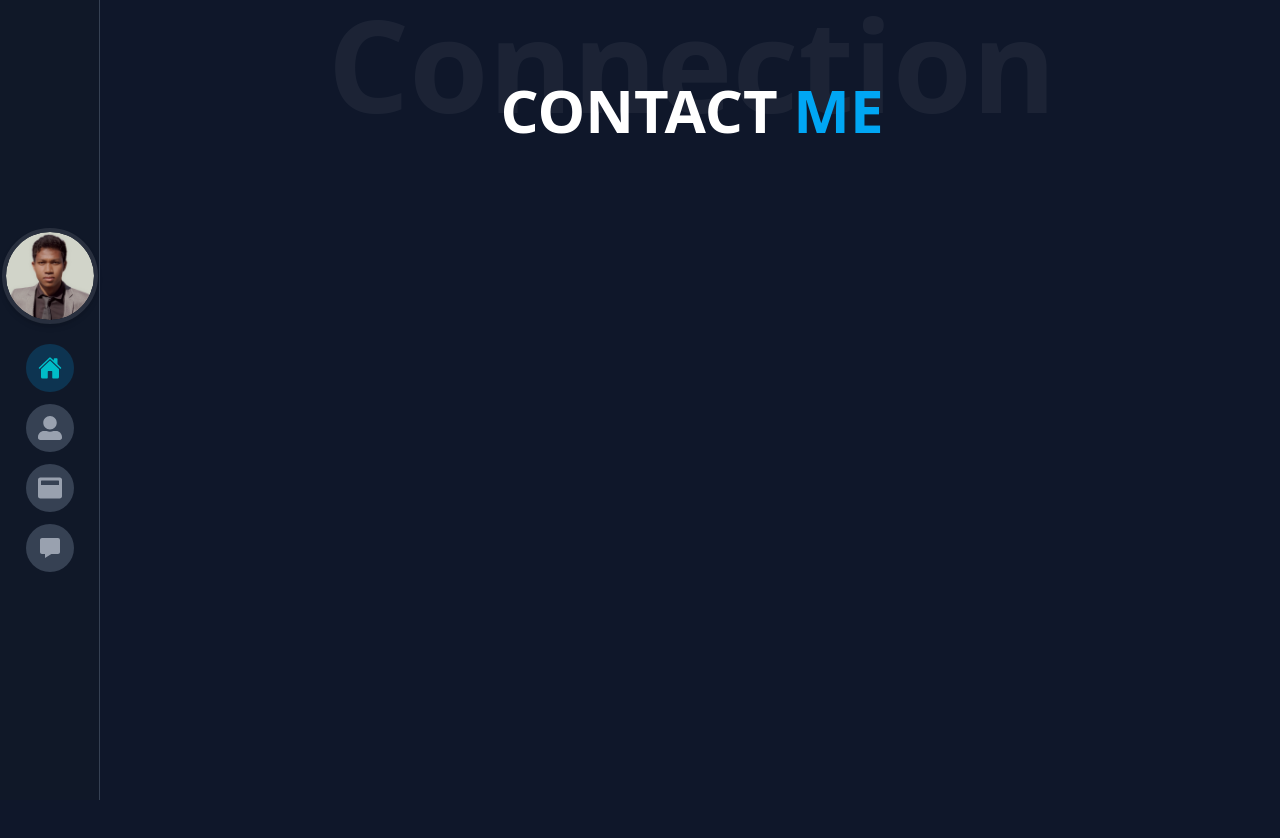
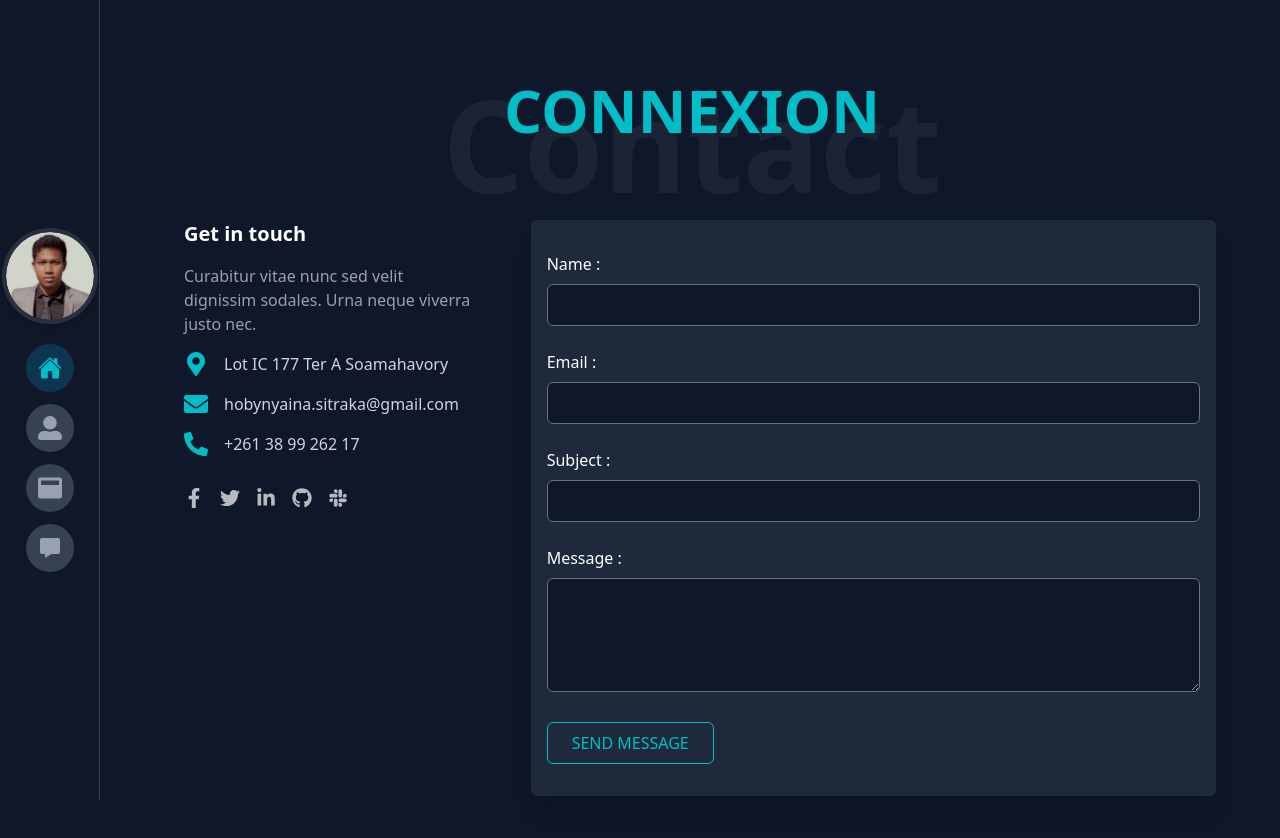
Before and after one commit to HobyNyAina/MyPortfolio, a Next.js app: page /contact in a window 1280 px wide. Shown: the top 838 px of the page. Before the commit the page ends 800 px from the top, so only its background shows below. Built offline with nearby package versions, Linux system fonts and the light colour scheme.

Commit message:
feat: 'Page Contact'

```diff
--- a/src/app/contact/page.tsx
+++ b/src/app/contact/page.tsx
@@ -1,28 +1,99 @@
 'use client'
 
 import { motion } from 'framer-motion'
+import { FaEnvelope, FaPhoneAlt, FaMapMarkerAlt } from 'react-icons/fa';
+import { FaFacebookF, FaTwitter, FaLinkedinIn, FaGithub, FaSlack } from 'react-icons/fa';
 
 export default function Contact() {
   return (
     <section className="bg-[#0f172a] text-white py-20 px-4 md:px-16 relative overflow-hidden">
-      <div className="max-w-7xl mx-auto text-center">
+      <div className="max-w-7xl mx-auto">
+        <div className="text-center mb-20 relative px-4">
           <motion.span
             initial={{ opacity: 0, y: 20 }}
             whileInView={{ opacity: 0.05, y: 0 }}
             transition={{ duration: 0.8 }}
-          className="absolute top-[70] inset-0 text-9xl md:text-9xl font-bold text-white select-none pointer-events-none z-0"
-        >
-          Connection
+            className="absolute inset-0 text-8xl md:text-9xl font-bold text-white select-none pointer-events-none z-0"
+          >Contact
           </motion.span>
-
           <motion.h2
             initial={{ opacity: 0, y: -20 }}
             whileInView={{ opacity: 1, y: 0 }}
             transition={{ duration: 0.6 }}
-          className="relative text-6xl font-bold mb-16 z-10"
+            className="relative text-6xl font-bold z-10"
+          ><span className="text-[#00BDC8]">CONNEXION</span>
+          </motion.h2>
+        </div>
+        <div className="grid grid-cols-1 md:grid-cols-12 gap-10 items-start">
+          <div className="md:col-span-4 space-y-6 z-10 px-4">
+            <div className="flex flex-col items-center md:items-start text-center md:text-left space-y-4">
+              <h3 className="text-xl font-semibold">Get in touch</h3>
+              <p className="text-gray-400">Curabitur vitae nunc sed velit dignissim sodales. Urna neque viverra justo nec.</p>
+
+              <div className="flex items-center gap-4 text-gray-300">
+                <FaMapMarkerAlt className="text-2xl text-[#00BDC8]" />
+                <span>Lot IC 177 Ter A Soamahavory</span>
+              </div>
+
+              <div className="flex items-center gap-4 text-gray-300">
+                <FaEnvelope className="text-2xl text-[#00BDC8]" />
+                <span>hobynyaina.sitraka@gmail.com</span>
+              </div>
+
+              <div className="flex items-center gap-4 text-gray-300">
+                <FaPhoneAlt className="text-2xl text-[#00BDC8]" />
+                <span>+261 38 99 262 17</span>
+              </div>
+
+              <div className="flex gap-4 pt-4">
+                {[FaFacebookF, FaTwitter, FaLinkedinIn, FaGithub, FaSlack].map((Icon, idx) => (
+                  <Icon key={idx} className="text-white/70 hover:text-[#00BDC8] text-xl cursor-pointer" />
+                ))}
+              </div>
+            </div>
+          </div>
+
+          <form className="md:col-span-8 bg-[#1e293b] p-8 rounded-md space-y-6 shadow-xl px-4">
+            <div>
+              <label className="block mb-2">Name :</label>
+              <input
+                type="text"
+                placeholder=""
+                className="w-full px-4 py-2 rounded-md bg-[#0f172a] border border-gray-500 focus:outline-none focus:ring-2 focus:ring-[#00BDC8]"
+              />
+            </div>
+            <div>
+              <label className="block mb-2">Email :</label>
+              <input
+                type="email"
+                placeholder=""
+                className="w-full px-4 py-2 rounded-md bg-[#0f172a] border border-gray-500 focus:outline-none focus:ring-2 focus:ring-[#00BDC8]"
+              />
+            </div>
+            <div>
+              <label className="block mb-2">Subject :</label>
+              <input
+                type="text"
+                placeholder=""
+                className="w-full px-4 py-2 rounded-md bg-[#0f172a] border border-gray-500 focus:outline-none focus:ring-2 focus:ring-[#00BDC8]"
+              />
+            </div>
+            <div>
+              <label className="block mb-2">Message :</label>
+              <textarea
+                rows={4}
+                placeholder=""
+                className="w-full px-4 py-2 rounded-md bg-[#0f172a] border border-gray-500 focus:outline-none focus:ring-2 focus:ring-[#00BDC8]"
+              />
+            </div>
+            <button
+              type="submit"
+              className="bg-transparent border border-[#00BDC8] text-[#00BDC8] px-6 py-2 rounded-md hover:bg-[#00BDC8] hover:text-black transition"
             >
-          CONTACT <span className="text-sky-500">ME</span>
-        </motion.h2>
+              SEND MESSAGE
+            </button>
+          </form>
+        </div>
       </div>
     </section>
   )
```
Lines whose indentation alone changed are shown as unchanged.
